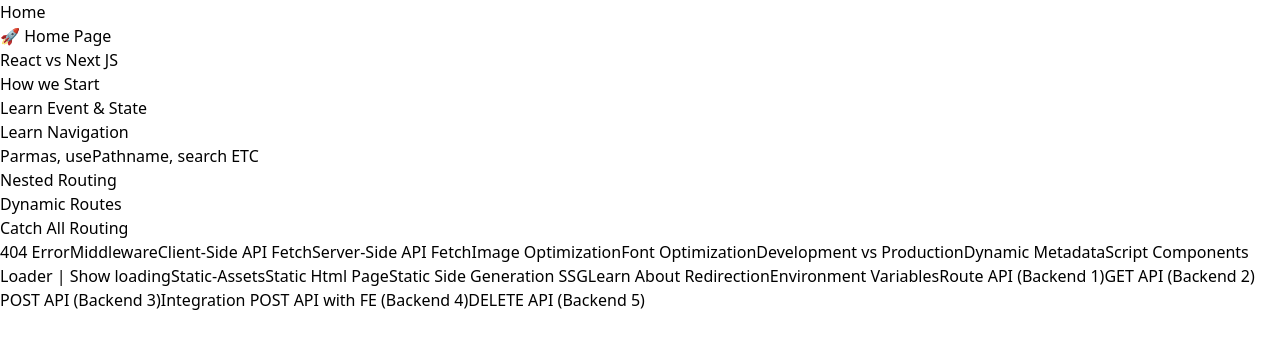
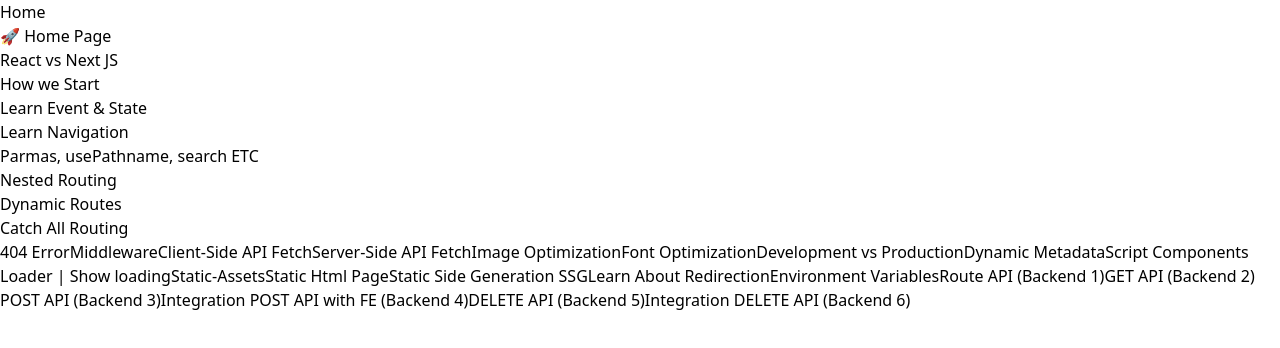
Before and after one commit to ZohaibArshad45/Complete-NextJS, a Next.js app: page / in a window 1280 px wide. Shown: the top 348 px of the page. Built offline with nearby package versions, Linux system fonts and the light colour scheme.

Commit message:
Delete , Put, Catch ALL

```diff
--- a/src/app/page.jsx
+++ b/src/app/page.jsx
@@ -134,6 +134,22 @@
           DELETE API (Backend 5)
         </button>
 
+        <button onClick={() => navLink('/waiting')} className="bg-cyan-800 hover:bg-cyan-600 text-white py-3 px-6 rounded-lg shadow-md transition">
+          Integration DELETE API (Backend 6)
+        </button>
+
+        {/* <button onClick={() => navLink('/waiting')} className="bg-cyan-800 hover:bg-cyan-600 text-white py-3 px-6 rounded-lg shadow-md transition">
+          Learn PUT API (Backend 7)
+        </button> */}
+
+        {/* <button onClick={() => navLink('/waiting')} className="bg-cyan-800 hover:bg-cyan-600 text-white py-3 px-6 rounded-lg shadow-md transition">
+          Integration PUT API (Backend 8)
+        </button> */}
+
+        {/* <button onClick={() => navLink('/waiting')} className="bg-cyan-800 hover:bg-cyan-600 text-white py-3 px-6 rounded-lg shadow-md transition">
+          Catch All API (Backend 9)
+        </button> */}
+
 
 
       </div>
```
